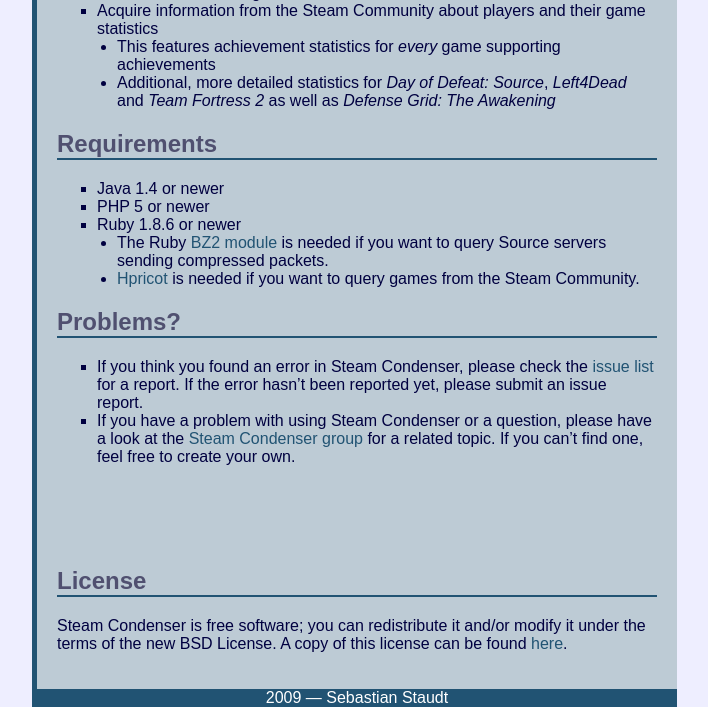
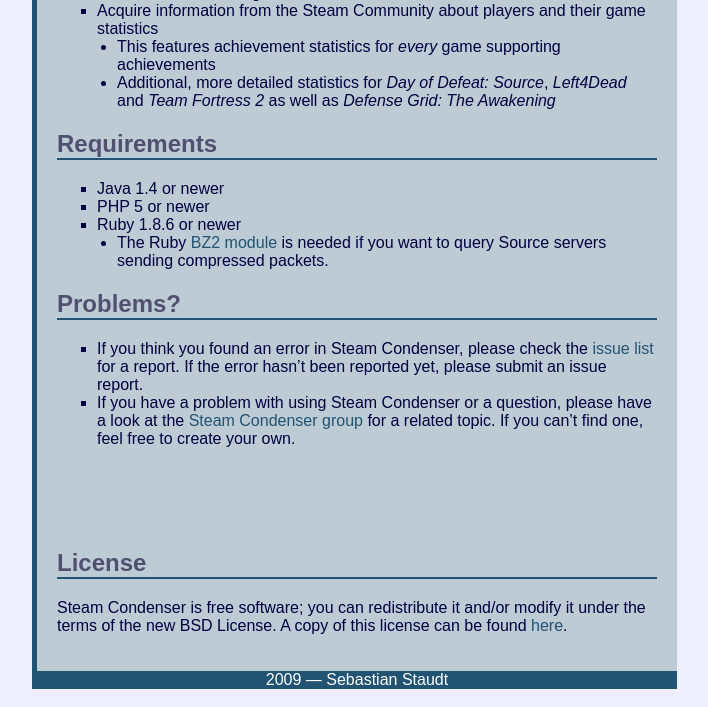
Before and after one commit to koraktor/steam-condenser, a Jekyll site: the page built from index.markdown, in a window 1280 px wide. Shown: the part 330-1037 px from the top of the page, without its empty margins (258-966 px from the left). Built offline with Jekyll 4.4.1, drawn with Linux system fonts in a browser that asks for light colours; Markdown is read by kramdown in place of the engine named in the settings.

Commit message:
Removed Hpricot from Ruby dependencies

```diff
--- a/index.markdown
+++ b/index.markdown
@@ -34,7 +34,6 @@ progress.
 - Ruby 1.8.6 or newer
   - The Ruby [BZ2 module][1] is needed if you want to query Source servers
     sending compressed packets.
-  - [Hpricot][5] is needed if you want to query games from the Steam Community.
 
 ## Problems?
 
```
Also changed, not shown: other parts of index.markdown (+0 -1 lines).
